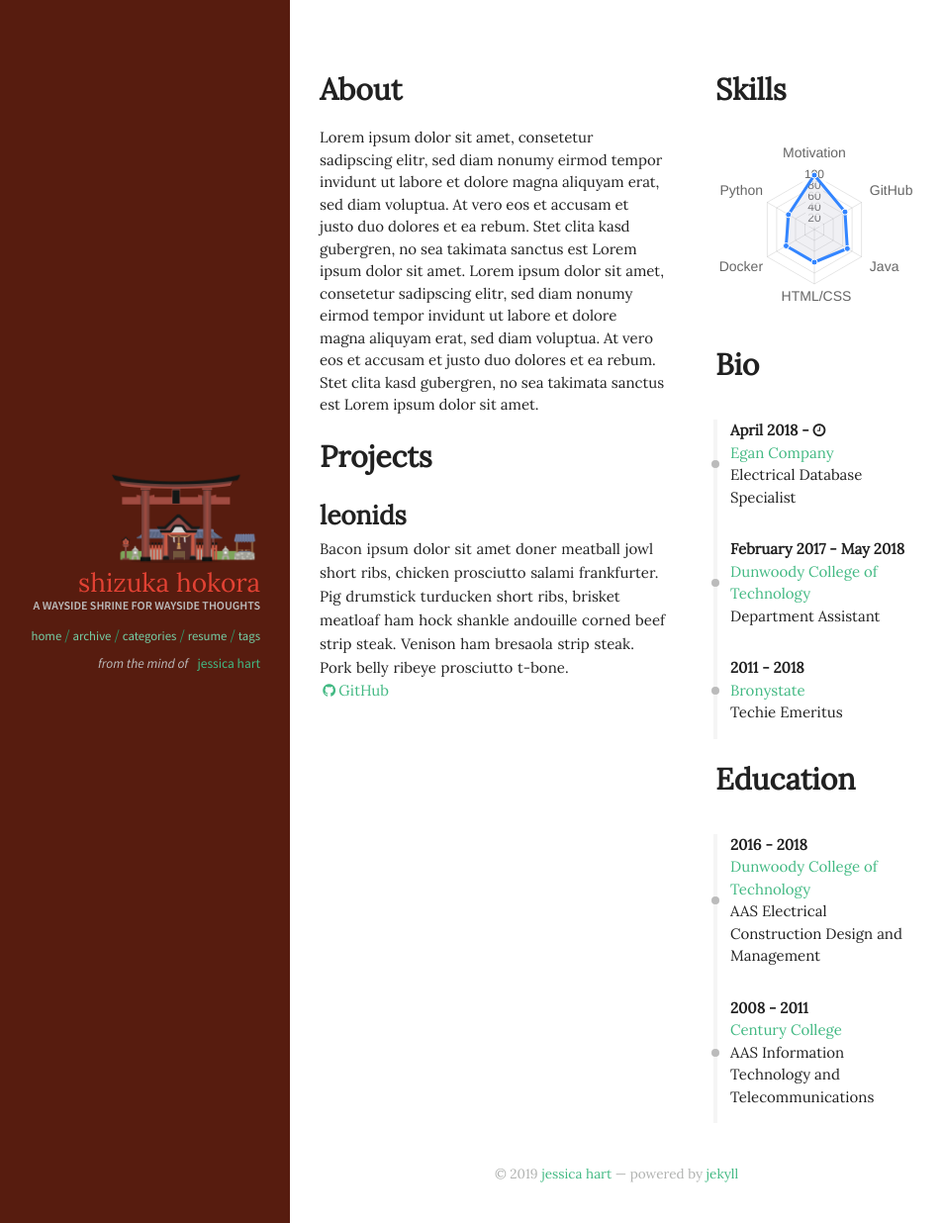
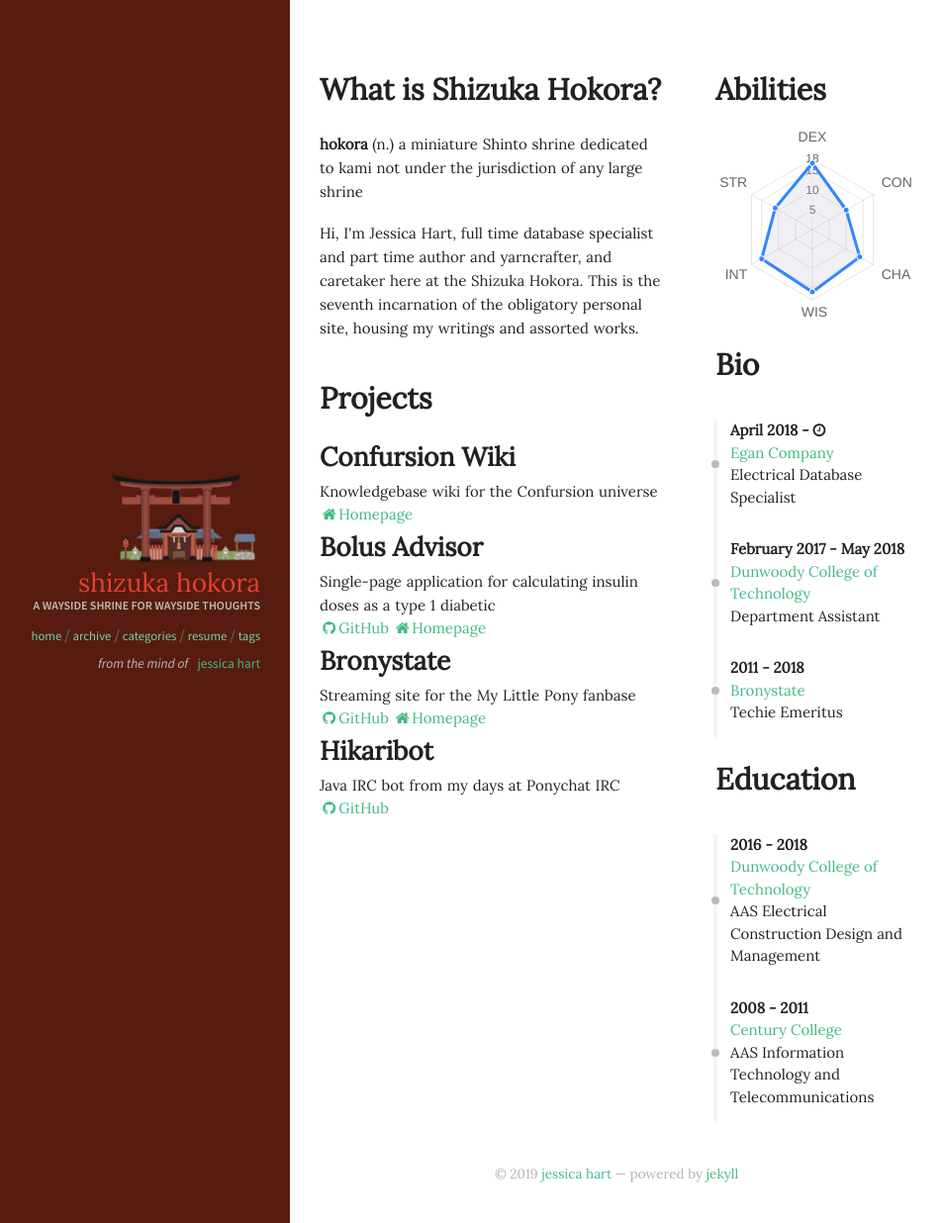
Before and after one commit to shizuka/shizuka-hokora, a Jekyll site: the page built from resume.html, in a window 1280 px wide. Shown: the whole page at 99% size, without its empty margins (27-980 px from the left). Built offline with Jekyll 4.4.1, drawn with Linux system fonts in a browser that asks for light colours; nearby versions of some CDN libraries; some web fonts are replaced.

Commit message:
resume page update

```diff
--- a/_data/index/projects.yml
+++ b/_data/index/projects.yml
@@ -1,4 +1,14 @@
-- name: leonids
-  descr: "Bacon ipsum dolor sit amet doner meatball jowl short ribs, chicken prosciutto salami frankfurter. Pig drumstick turducken short ribs, brisket meatloaf ham hock shankle andouille corned beef strip steak. Venison ham bresaola strip steak. Pork belly ribeye prosciutto t-bone."
-  image: pong.png
-  github: https://github.com/renyuanz/leonids
+- name: Confursion Wiki
+  descr: "Knowledgebase wiki for the Confursion universe"
+  website: https://confursion.hokora.page
+- name: Bolus Advisor
+  descr: "Single-page application for calculating insulin doses as a type 1 diabetic"
+  github: https://github.com/shizuka/bolus-advisor
+  website: https://hokora.page/bolus-advisor
+- name: Bronystate
+  descr: "Streaming site for the My Little Pony fanbase"
+  github: https://github.com/Bronystate/brstv3
+  website: http://www.bronystate.net
+- name: Hikaribot
+  descr: "Java IRC bot from my days at Ponychat IRC"
+  github: https://github.com/shizuka/hikaribot
--- a/_data/index/skills.yml
+++ b/_data/index/skills.yml
@@ -2,5 +2,5 @@
 
 label: Ability
 id : cs
-aspects: Motivation, GitHub, Java, HTML/CSS, Docker, Python
-percentage: 100, 65, 70, 60, 60, 55
+aspects: DEX, CON, CHA, WIS, INT, STR
+percentage: 17, 10, 14, 16, 15, 11
--- a/_includes/sections/about.html
+++ b/_includes/sections/about.html
@@ -1,5 +1,12 @@
-<h1><span data-i18n="skills.my_skills">About</span></h1>
+<h1><span data-i18n="skills.my_skills">What is Shizuka Hokora?</span></h1>
 
 <div>
-    Lorem ipsum dolor sit amet, consetetur sadipscing elitr, sed diam nonumy eirmod tempor invidunt ut labore et dolore magna aliquyam erat, sed diam voluptua. At vero eos et accusam et justo duo dolores et ea rebum. Stet clita kasd gubergren, no sea takimata sanctus est Lorem ipsum dolor sit amet. Lorem ipsum dolor sit amet, consetetur sadipscing elitr, sed diam nonumy eirmod tempor invidunt ut labore et dolore magna aliquyam erat, sed diam voluptua. At vero eos et accusam et justo duo dolores et ea rebum. Stet clita kasd gubergren, no sea takimata sanctus est Lorem ipsum dolor sit amet.
+    <p><strong>hokora</strong> (n.) a miniature Shinto shrine dedicated to kami
+    not under the jurisdiction of any large shrine</p>
+
+    <p>Hi, I'm Jessica Hart, full time database specialist and part time author
+    and yarncrafter, and caretaker here at the Shizuka Hokora. This is the
+    seventh incarnation of the obligatory personal site, housing my writings and
+    assorted works.
+    </p>
 </div>
--- a/_includes/sections/skills.html
+++ b/_includes/sections/skills.html
@@ -1,5 +1,5 @@
 <script src="https://cdnjs.cloudflare.com/ajax/libs/Chart.js/2.6.0/Chart.min.js"></script>
-<h1><span data-i18n="skills.my_skills">Skills</span></h1>
+<h1><span data-i18n="skills.my_skills">Abilities</span></h1>
 <canvas id="{{ site.data.index.skills.id }}" height="500" width="500"></canvas>
 <script>
     var ctx = document.getElementById("{{ site.data.index.skills.id }}");
```
Also changed, not shown: other parts of _includes/sections/skills.html (+1 -1 lines).
